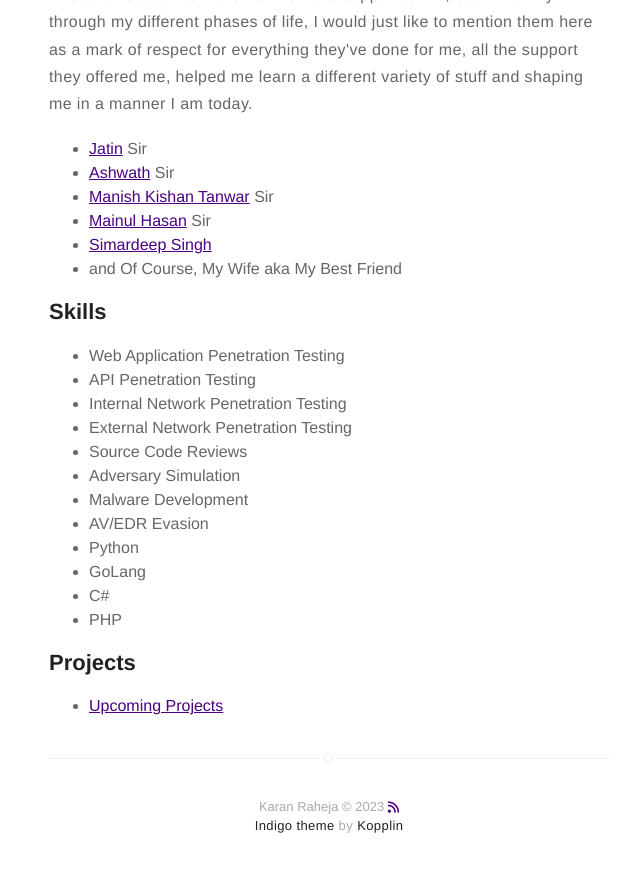
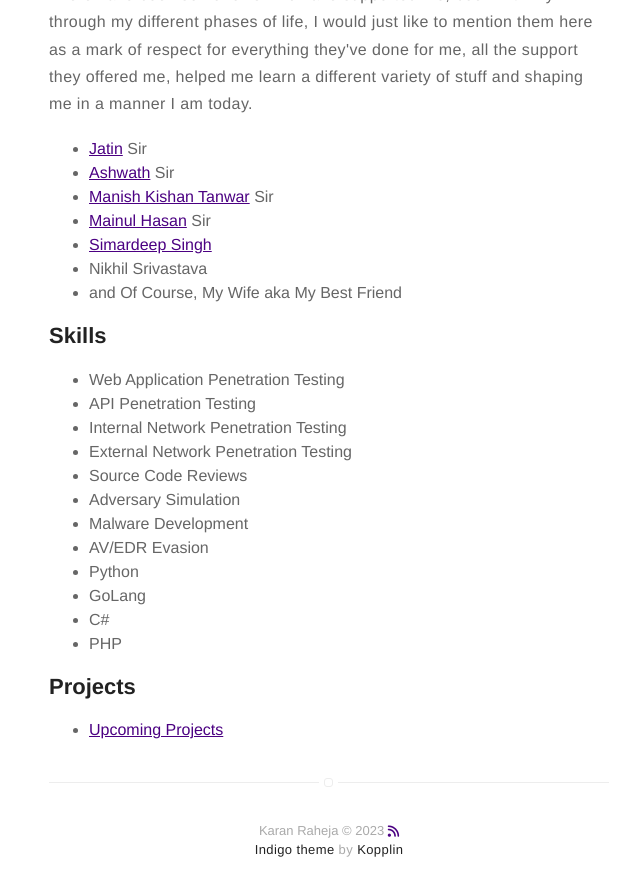
Before and after one commit to cryptic-hunter/cryptic-hunter.github.io, a Jekyll site: the page built from about.md, in a window 1280 px wide and 900 px high, scrolled down 1255 px. Shown: the top 896 px of the window, without its empty margins (311-951 px from the left). Built offline with Jekyll 4.4.1, drawn with Linux system fonts in a browser that asks for light colours; nearby versions of some CDN libraries.

Commit message:
Update about.md

```diff
--- a/about.md
+++ b/about.md
@@ -18,6 +18,7 @@ layout: page
 	<li><a href="https://twitter.com/IndiShell1046">Manish Kishan Tanwar</a> Sir</li>
 	<li><a href="https://twitter.com/2mikU">Mainul Hasan</a> Sir</li>
 	<li><a href="https://www.simardeepsingh.tech/">Simardeep Singh</a></li>
+	<li>Nikhil Srivastava</li>
 	<li>and Of Course, <b>My Wife aka My Best Friend</b></li>
 </ul>
 
```
